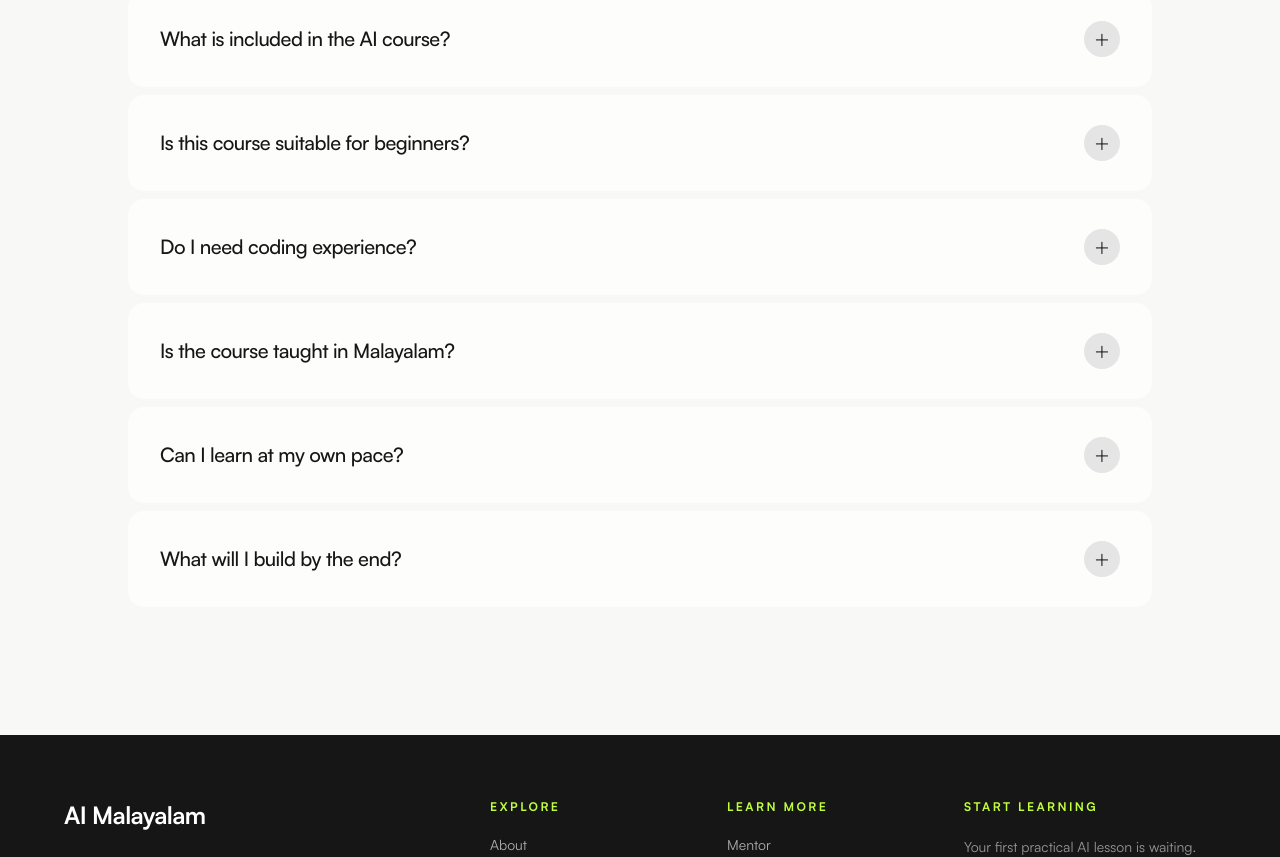
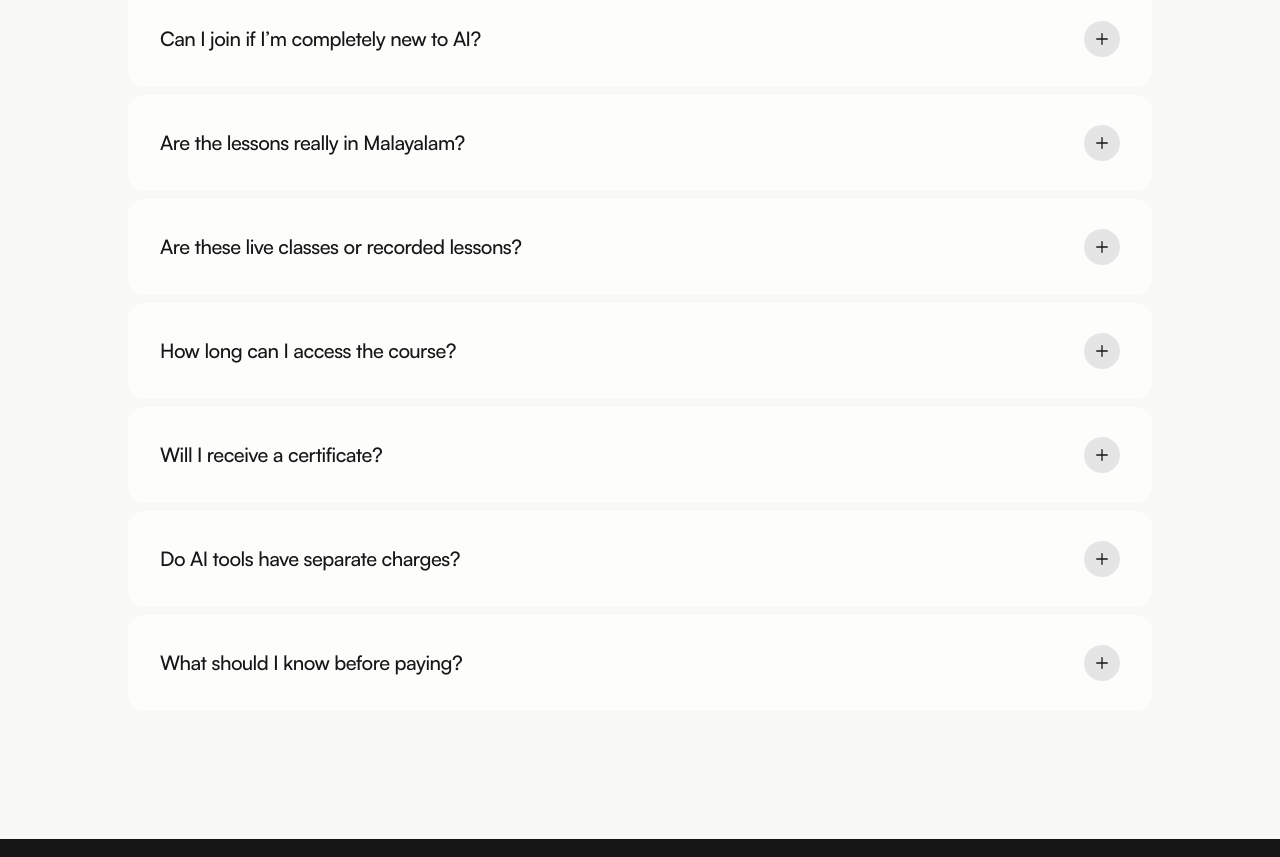
Before and after one commit to Nihal-kappungal/course-app, a React (Vite) app: page / in a window 1280 px wide. Shown: the part 5460-6317 px from the top of the page. Built offline with nearby package versions, Linux system fonts and the light colour scheme.

Commit message:
fix: updated faq content

```diff
--- a/package.json
+++ b/package.json
@@ -13,6 +13,7 @@
     "@tailwindcss/vite": "^4.3.3",
     "gsap": "^3.15.0",
     "lenis": "^1.3.26",
+    "lucide-react": "^1.47.0",
     "react": "^19.2.8",
     "react-dom": "^19.2.8",
     "tailwindcss": "^4.3.3"
--- a/src/components/sections/FaqSection.jsx
+++ b/src/components/sections/FaqSection.jsx
@@ -1,3 +1,5 @@
+import { Minus, Plus } from "lucide-react";
+
 const FaqSection = ({ faqs, activeFaq, setActiveFaq }) => {
   return (
     <section
@@ -47,13 +49,17 @@ const FaqSection = ({ faqs, activeFaq, setActiveFaq }) => {
                   </span>
                   <span
                     aria-hidden="true"
-                    className={`flex h-9 w-9 shrink-0 items-center justify-center rounded-full text-2xl font-light transition-colors ${
+                    className={`flex h-9 w-9 shrink-0 items-center justify-center rounded-full transition-colors ${
                       isOpen
                         ? "bg-[#161616] text-white"
                         : "bg-[#e5e5e5] text-[#161616]"
                     }`}
                   >
-                    {isOpen ? "-" : "+"}
+                    {isOpen ? (
+                      <Minus size={18} strokeWidth={1.75} />
+                    ) : (
+                      <Plus size={18} strokeWidth={1.75} />
+                    )}
                   </span>
                 </button>
                 {isOpen && (
--- a/src/data/homeData.js
+++ b/src/data/homeData.js
@@ -48,33 +48,38 @@ export const testimonials = [
 
 export const faqs = [
   {
-    question: "What is included in the AI course?",
+    question: "Can I join if I’m completely new to AI?",
     answer:
-      "You get Malayalam lessons, practical AI workflows, prompt examples, and a guided project that helps you apply what you learn.",
+      "Yes. The course starts with the basics and builds step by step. You do not need prior AI experience or a technical background to begin.",
   },
   {
-    question: "Is this course suitable for beginners?",
+    question: "Are the lessons really in Malayalam?",
     answer:
-      "Yes. The course starts with the basics and gradually moves into useful tools and projects, so you do not need a technical background.",
+      "Yes. The course is taught in conversational Malayalam. You can focus on understanding the ideas while getting familiar with the tools and their terminology.",
   },
   {
-    question: "Do I need coding experience?",
+    question: "Are these live classes or recorded lessons?",
     answer:
-      "No coding experience is required. You will learn how to use AI clearly and confidently for work, study, and creative projects.",
+      "These are recorded lessons. Watch them when it suits you, pause to practise, and replay topics you want to understand better. There is no fixed daily class schedule.",
   },
   {
-    question: "Is the course taught in Malayalam?",
+    question: "How long can I access the course?",
     answer:
-      "Yes. The lessons are designed in Malayalam with familiar examples and simple explanations of important AI concepts.",
+      "Your one-time course payment includes lifetime access. You can learn on mobile or desktop and return to the lessons. Future course updates are included.",
   },
   {
-    question: "Can I learn at my own pace?",
+    question: "Will I receive a certificate?",
     answer:
-      "Yes. The lessons are short and focused, so you can learn when it suits you and return to the material whenever you need it.",
+      "Yes. Eduvbe provides a certificate on course completion. You can add it to your learning profile or share it on LinkedIn.",
   },
   {
-    question: "What will I build by the end?",
+    question: "Do AI tools have separate charges?",
     answer:
-      "You will finish with a practical AI workflow or personal project that you can use, improve, and share.",
+      "Third-party AI tools may have free usage limits or paid plans. Check individual tool pricing as you practise, and ask our team about the tools you plan to use before enrolling.",
+  },
+  {
+    question: "What should I know before paying?",
+    answer:
+      "You’ll continue to Eduvbe to create or sign in to your account and complete enrolment. Review your order total and the Refund Policy before paying. Our team can help with any questions.",
   },
 ];
```
Also changed, not shown: 1 other file (tests, documents, lock files or other folders).
